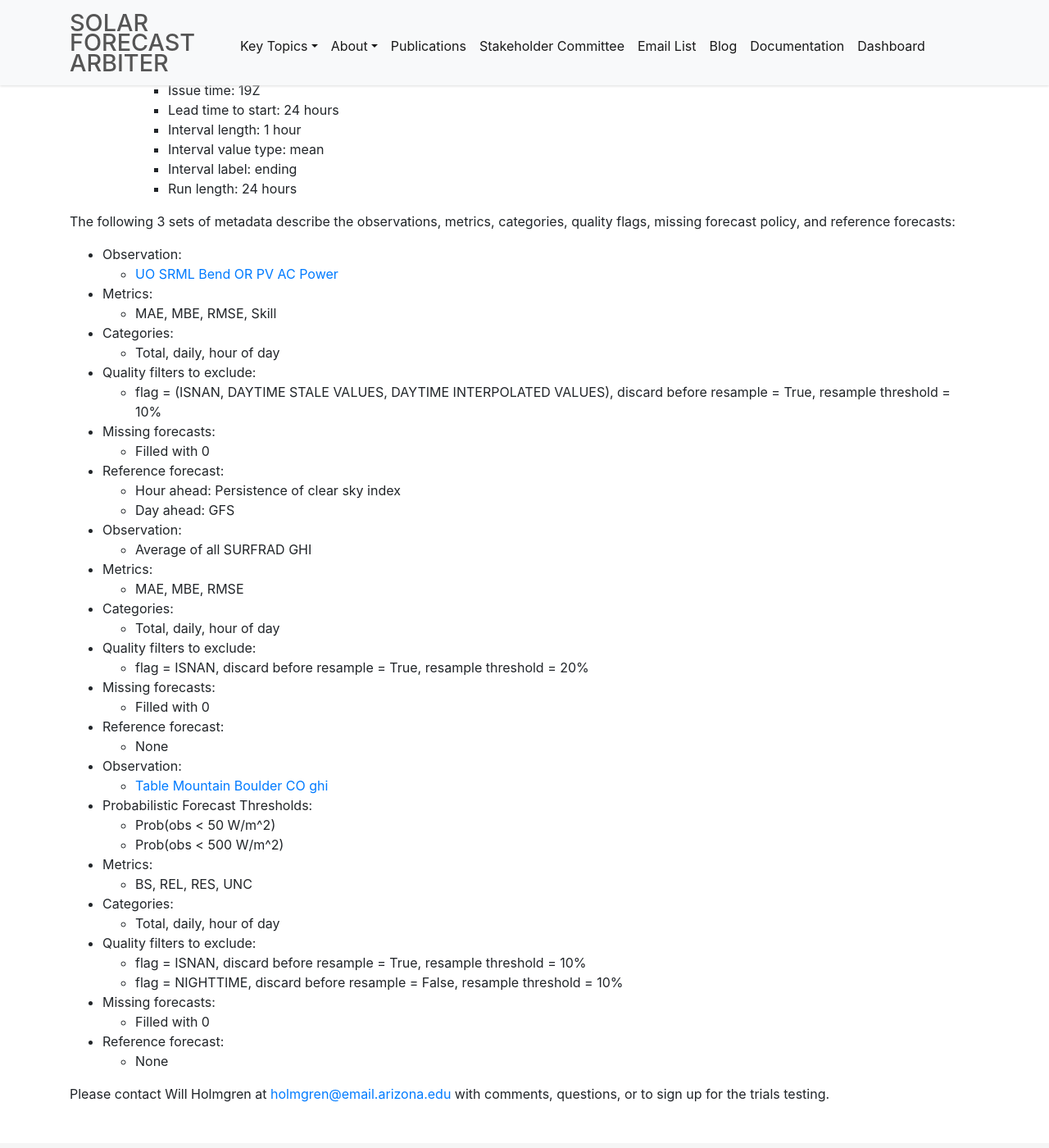
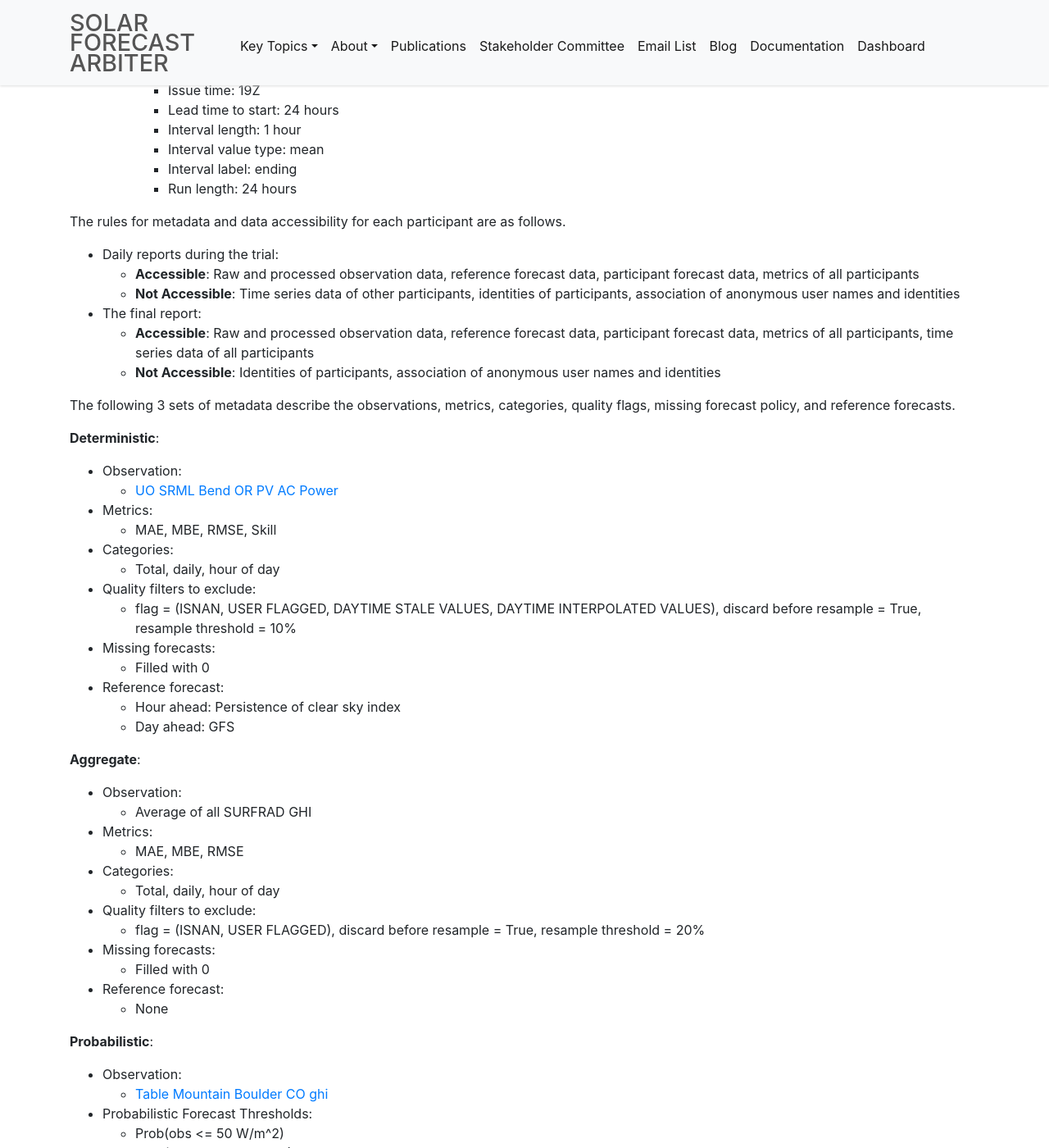
Before and after one commit to SolarArbiter/SolarArbiter.github.io, a Jekyll site: the page built from _posts/2020-10-29-Test-Trial-3.md, in a window 1280 px wide and 1400 px high, scrolled down 714 px. Shown: the whole window at 82% size. Built offline with Jekyll 4.4.1, drawn with Linux system fonts in a browser that asks for light colours; some of the changed text lies outside the part shown.

Commit message:
fix formatting, lte, add user flagged, permissions (#175)
* fix formatting, lte, add user flagged

* data accessibility

* a little more permissions

```diff
--- a/_posts/2020-10-29-Test-Trial-3.md
+++ b/_posts/2020-10-29-Test-Trial-3.md
@@ -29,7 +29,18 @@ The following forecast start, end, and timing parameters are the same for all fo
     * Interval label: ending
     * Run length: 24 hours
 
-The following 3 sets of metadata describe the observations, metrics, categories, quality flags, missing forecast policy, and reference forecasts:
+The rules for metadata and data accessibility for each participant are as follows.
+
+* Daily reports during the trial:
+  * **Accessible**: Raw and processed observation data, reference forecast data, participant forecast data, metrics of all participants
+  * **Not Accessible**: Time series data of other participants, identities of participants, association of anonymous user names and identities
+* The final report:
+  * **Accessible**: Raw and processed observation data, reference forecast data, participant forecast data, metrics of all participants, time series data of all participants
+  * **Not Accessible**: Identities of participants, association of anonymous user names and identities
+
+The following 3 sets of metadata describe the observations, metrics, categories, quality flags, missing forecast policy, and reference forecasts.
+
+**Deterministic**:
 
 * Observation:
   * [UO SRML Bend OR PV AC Power](https://dashboard.solarforecastarbiter.org/observations/c8d69834-a5ec-11ea-a9ae-0a580a820181)
@@ -38,12 +49,14 @@ The following 3 sets of metadata describe the observations, metrics, categories,
 * Categories:
   * Total, daily, hour of day
 * Quality filters to exclude:
-  * flag = (ISNAN, DAYTIME STALE VALUES, DAYTIME INTERPOLATED VALUES), discard before resample = True, resample threshold = 10%
+  * flag = (ISNAN, USER FLAGGED, DAYTIME STALE VALUES, DAYTIME INTERPOLATED VALUES), discard before resample = True, resample threshold = 10%
 * Missing forecasts:
   * Filled with 0
 * Reference forecast:
   * Hour ahead: Persistence of clear sky index
   * Day ahead: GFS
+
+**Aggregate**:
 
 * Observation:
   * Average of all SURFRAD GHI
@@ -52,23 +65,25 @@ The following 3 sets of metadata describe the observations, metrics, categories,
 * Categories:
   * Total, daily, hour of day
 * Quality filters to exclude:
-  * flag = ISNAN, discard before resample = True, resample threshold = 20%
+  * flag = (ISNAN, USER FLAGGED), discard before resample = True, resample threshold = 20%
 * Missing forecasts:
   * Filled with 0
 * Reference forecast:
   * None
 
+**Probabilistic**:
+
 * Observation:
   * [Table Mountain Boulder CO ghi](https://dashboard.solarforecastarbiter.org/observations/9dfe124a-7e49-11e9-98c3-0a580a8003e9)
 * Probabilistic Forecast Thresholds:
-  * Prob(obs < 50 W/m^2)
-  * Prob(obs < 500 W/m^2)
+  * Prob(obs <= 50 W/m^2)
+  * Prob(obs <= 500 W/m^2)
 * Metrics:
   * BS, REL, RES, UNC
 * Categories:
   * Total, daily, hour of day
 * Quality filters to exclude:
-  * flag = ISNAN, discard before resample = True, resample threshold = 10%
+  * flag = (ISNAN, USER FLAGGED), discard before resample = True, resample threshold = 10%
   * flag = NIGHTTIME, discard before resample = False, resample threshold = 10%
 * Missing forecasts:
   * Filled with 0
```
